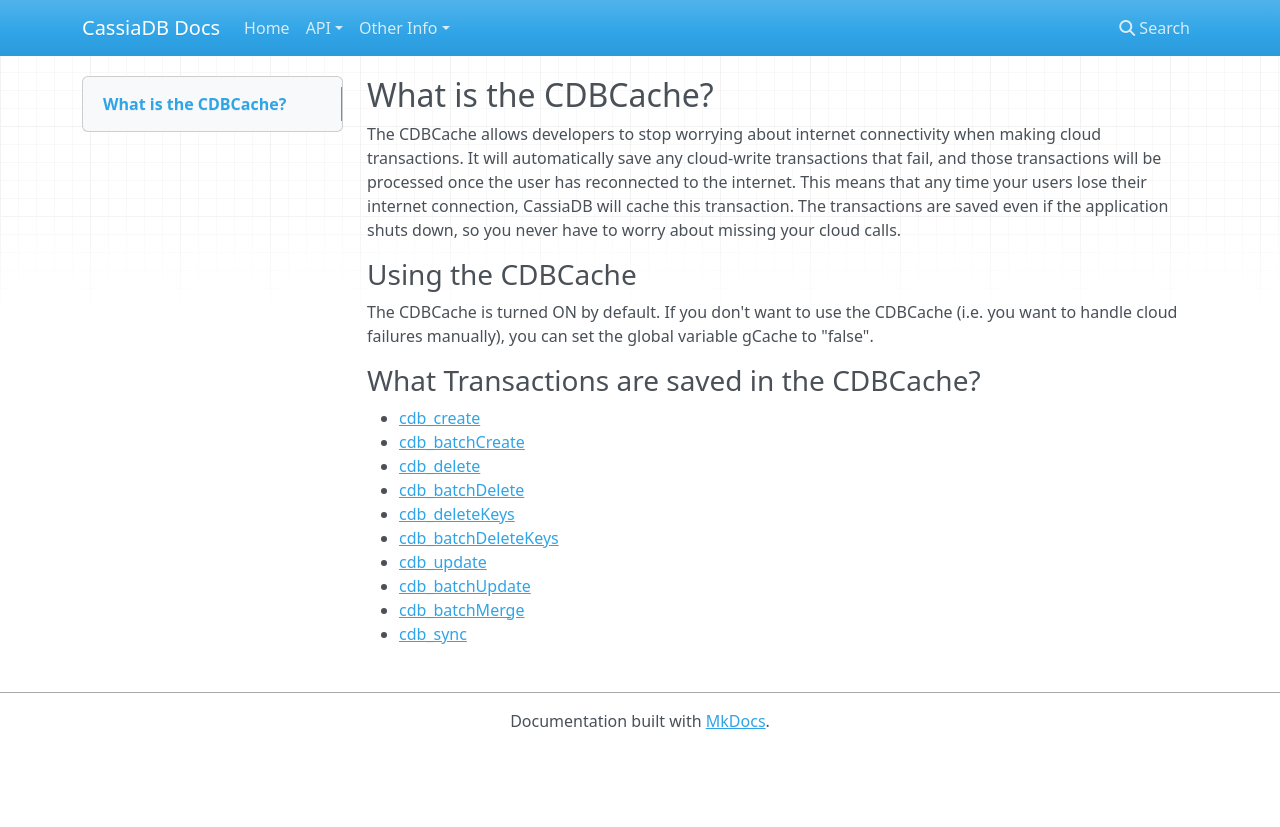
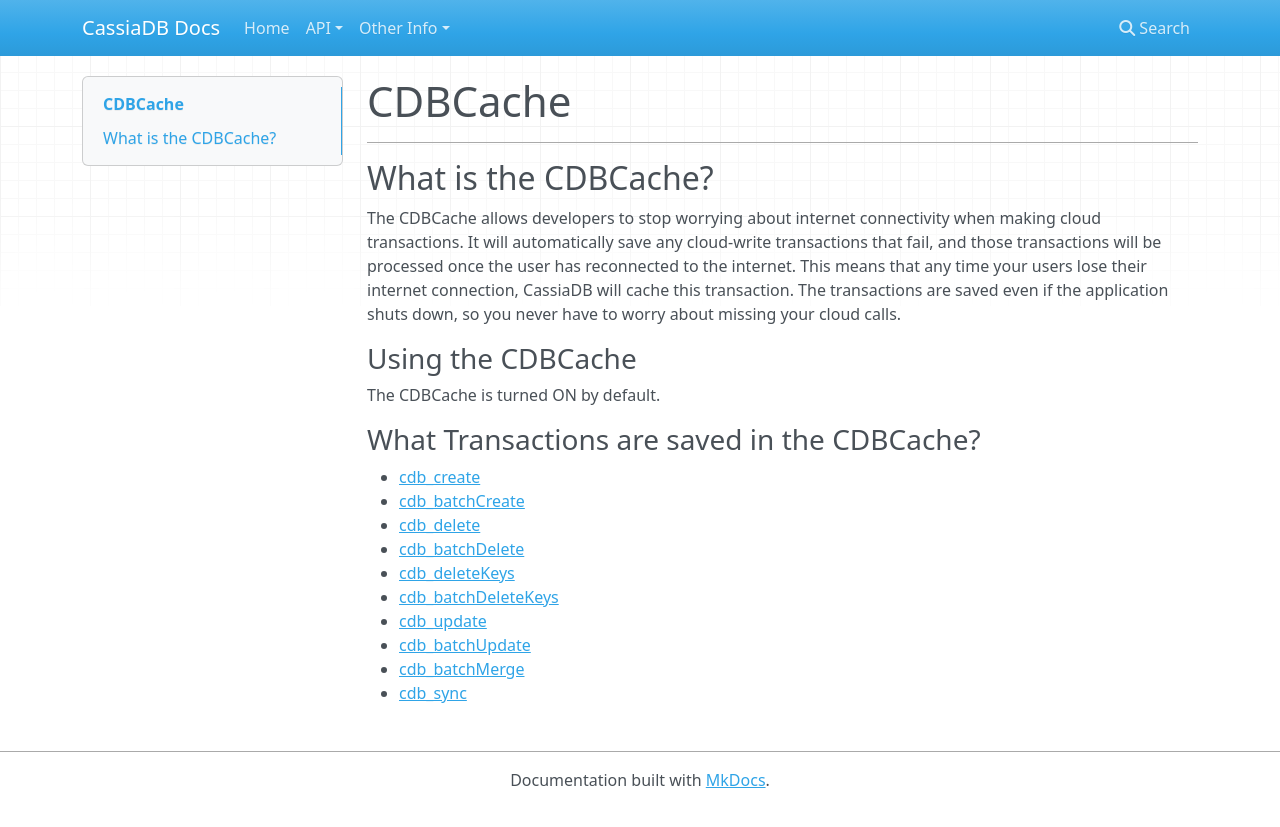
Before and after one commit to CanelaSoftware/cassiaDB_docs, an MkDocs documentation site: the page built from docs/CDBCache.md, in a window 1280 px wide. Shown: the top 827 px of the page. Built offline with MkDocs 1.6.1, drawn with Linux system fonts in a browser that asks for light colours; nearby versions of some CDN libraries; old or Windows-style settings are respelled for this version of MkDocs.

Commit message:
Reword Cache info

```diff
--- a/docs/CDBCache.md
+++ b/docs/CDBCache.md
@@ -1,10 +1,12 @@
+# CDBCache
+---
 ## What is the CDBCache?
 
 The CDBCache allows developers to stop worrying about internet connectivity when making cloud transactions. It will automatically save any cloud-write transactions that fail, and those transactions will be processed once the user has reconnected to the internet. This means that any time your users lose their internet connection, CassiaDB will cache this transaction. The transactions are saved even if the application shuts down, so you never have to worry about missing your cloud calls.
 
 ### Using the CDBCache
 
-The CDBCache is turned ON by default. If you don't want to use the CDBCache (i.e. you want to handle cloud failures manually), you can set the global variable gCache to "false".
+The CDBCache is turned ON by default.
 
 ### What Transactions are saved in the CDBCache?
 
```
